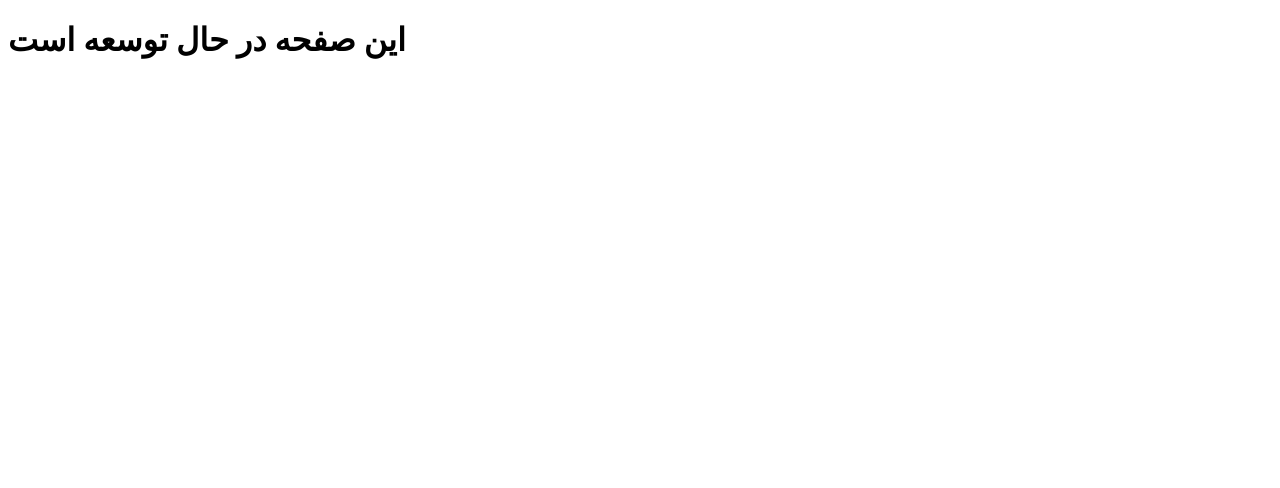
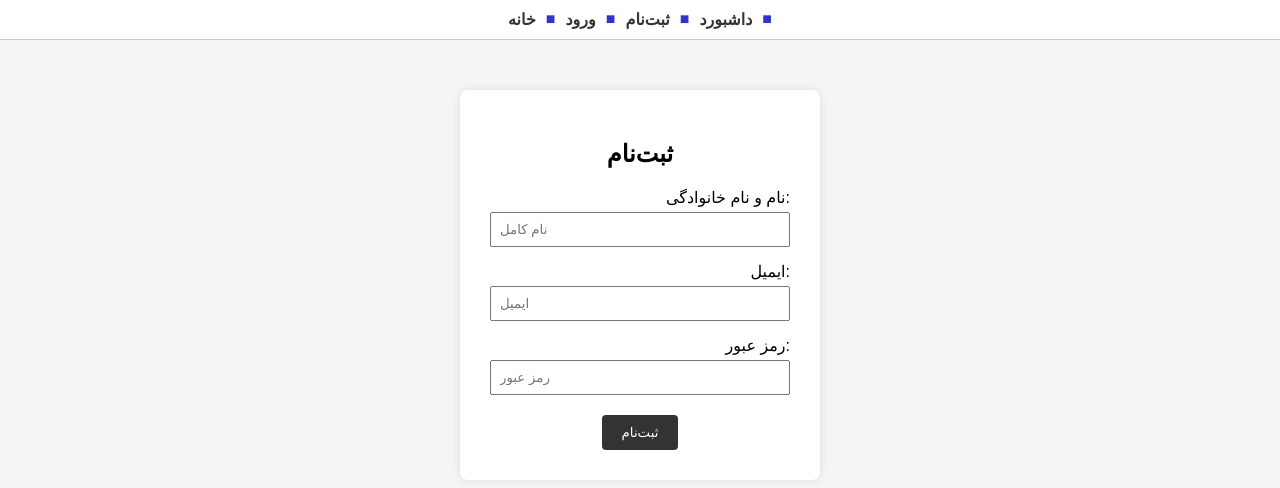
Before and after one commit to hachzanboor/SamBarchasb-web, a plain HTML site: page pages/register.html in a window 1280 px wide. Drawn offline with Linux system fonts and the light colour scheme.

Commit message:
روز چهارم استایل دادن به صفحات

```diff
--- a/pages/register.html
+++ b/pages/register.html
@@ -2,13 +2,34 @@
 <html lang="fa">
 <head>
     <meta charset="UTF-8">
-    <title>ثبت نام</title>
+    <title>ثبت‌نام</title>
+    <link rel="stylesheet" href="../style.css">
     <link rel="stylesheet" href="../css/main.css">
 </head>
 <body>
+    <nav class="main-nav">
+        <ul>
+            <li><a href="../index.html">خانه</a></li>
+            <li><a href="login.html">ورود</a></li>
+            <li><a href="register.html">ثبت‌نام</a></li>
+            <li><a href="dashboard.html">داشبورد</a></li>
+        </ul>
+    </nav>
 
-<h1>این صفحه در حال توسعه است</h1>
+    <div class="form-container">
+        <h2>ثبت‌نام</h2>
+        <form>
+            <label for="fullname">نام و نام خانوادگی:</label>
+            <input type="text" id="fullname" name="fullname" placeholder="نام کامل" required>
 
-<script src="../js/main.js"></script>
+            <label for="email">ایمیل:</label>
+            <input type="email" id="email" name="email" placeholder="ایمیل" required>
+
+            <label for="password">رمز عبور:</label>
+            <input type="password" id="password" name="password" placeholder="رمز عبور" required>
+
+            <button type="submit">ثبت‌نام</button>
+        </form>
+    </div>
 </body>
 </html>
--- a/style.Css
+++ b/style.Css
@@ -1,9 +1,67 @@
+/* style.css */
 body {
-    font-family: Tahoma, sans-serif;
-    background-color: #f0f0f0;
+    font-family: Arial, sans-serif;
+    background-color: #f5f5f5;
     text-align: center;
-    padding: 50px;
+    margin: 0;
+    padding: 0;
 }
+
+.main-nav ul {
+    list-style: none;
+    padding: 10px 0;
+    background-color: #fff;
+    margin: 0;
+    display: flex;
+    justify-content: center;
+    border-bottom: 1px solid #ccc;
+}
+
+.main-nav li {
+    margin: 0 15px;
+}
+
+.main-nav a {
+    text-decoration: none;
+    color: #333;
+    font-weight: bold;
+}
+
+.form-container, .dashboard-container {
+    background-color: #fff;
+    padding: 30px;
+    width: 300px;
+    margin: 50px auto;
+    box-shadow: 0px 0px 10px rgba(0,0,0,0.1);
+    border-radius: 8px;
+}
+
+form label {
+    display: block;
+    margin: 15px 0 5px 0;
+    text-align: right;
+}
+
+form input {
+    width: 100%;
+    padding: 8px;
+    box-sizing: border-box;
+}
+
+button {
+    margin-top: 20px;
+    padding: 10px 20px;
+    background-color: #333;
+    color: white;
+    border: none;
+    cursor: pointer;
+    border-radius: 4px;
+}
+
+button:hover {
+    background-color: #555;
+}
+
 
 h1 {
     color: #3333cc;
```
Also changed, not shown: index.html (+9 -0 lines), pages/dashboard.html (+14 -3 lines), pages/login.html (+21 -2 lines).
